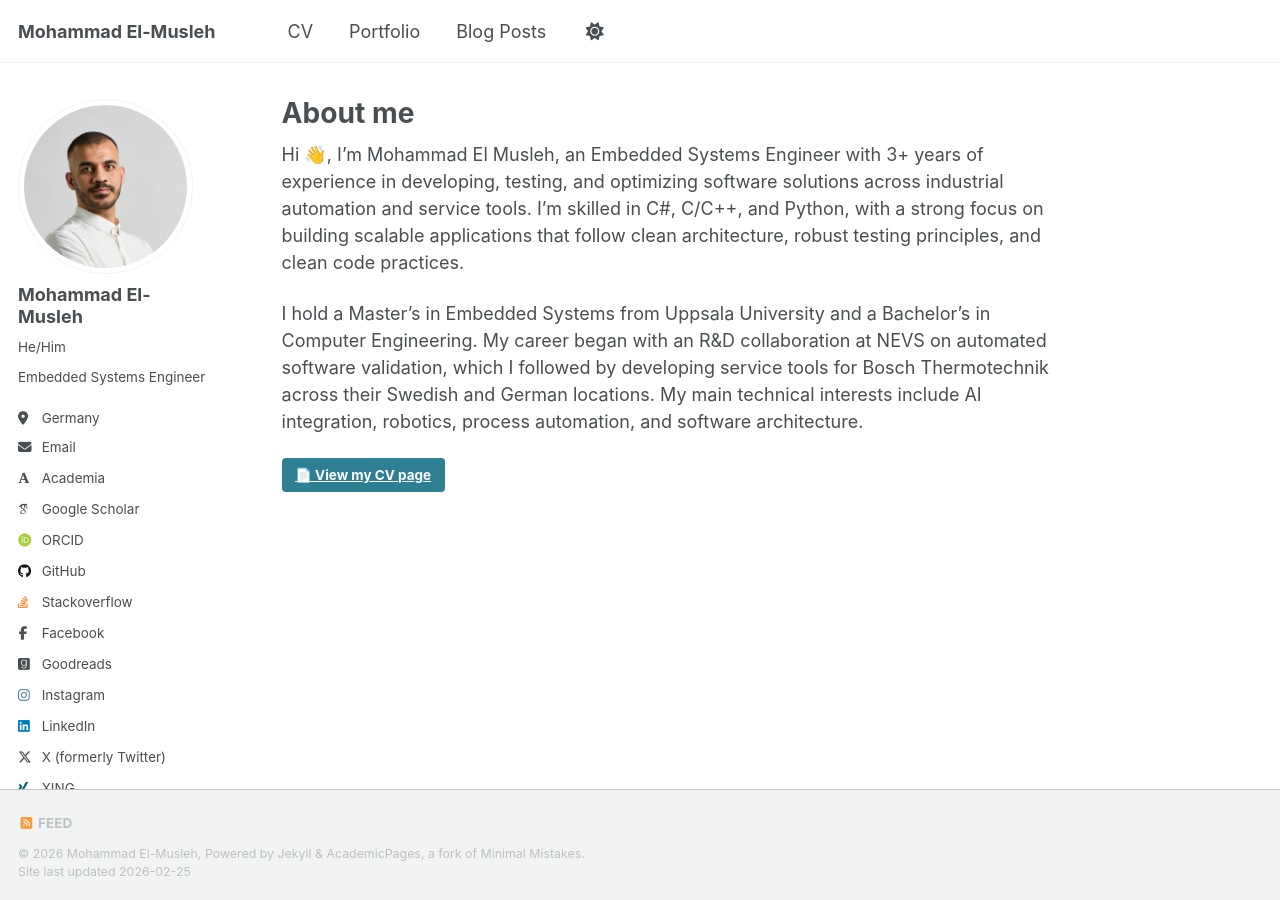
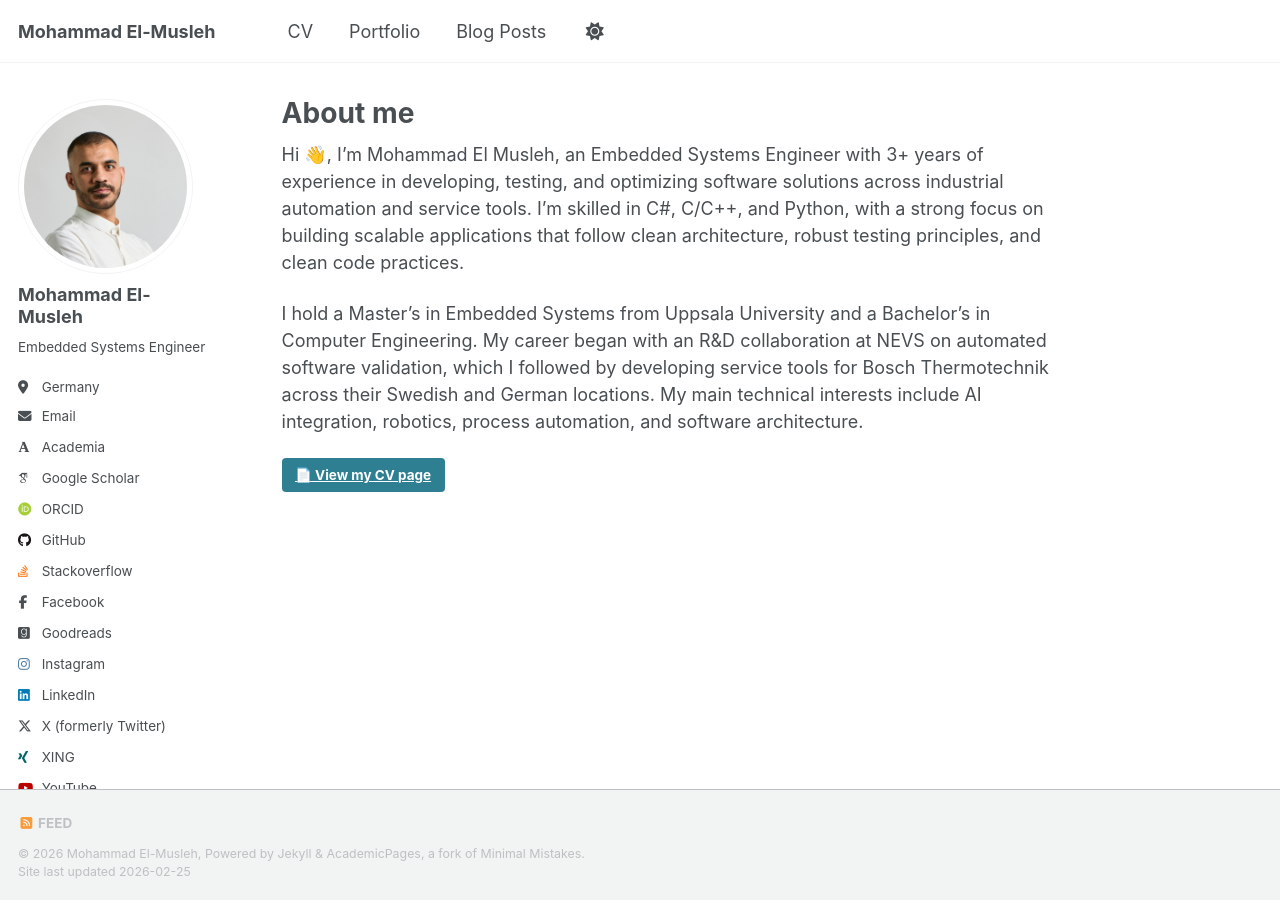
Before and after one commit to el-musleh/el-musleh.github.io, a Jekyll site: the page built from _pages/about.md, in a window 1280 px wide. Built offline with Jekyll 4.4.1, drawn with Linux system fonts in a browser that asks for light colours; some web fonts are replaced; a script that is not in the unit is left out.

Commit message:
feat(config): enable Google Analytics 4 and update site verification
- Enable Google Analytics 4 by changing provider from "false" to "google-analytics-4"
- Add quotes around Google site verification value for consistency
- Comment out author pronouns
- Add clarifying comment to tracking ID

```diff
--- a/_config.yml
+++ b/_config.yml
@@ -25,7 +25,7 @@ author:
   # Biographic information
   avatar           : "profile.png"
   name             : "Mohammad El-Musleh"
-  pronouns         : "He/Him"
+  pronouns         : # "He/Him"
   bio              : "Embedded Systems Engineer"
   location         : "Germany"
   employer         : # Name of the company or the institution
@@ -127,7 +127,7 @@ atom_feed:
 
 
 # SEO Related
-google-site-verification : google868e83e66ce36de9.html
+google-site-verification : "google868e83e66ce36de9.html"
 bing_site_verification   :
 alexa_site_verification  :
 yandex_site_verification :
@@ -152,10 +152,9 @@ social:
 
 # Analytics
 analytics:
-  provider               :  "false" # false (default), "google", "google-universal", "google-analytics-4", "custom"
+  provider               :  "google-analytics-4" # false (default), "google", "google-universal", "google-analytics-4", "custom"
   google:
-    tracking_id          :  "G-RWQTGQJJD9"
-
+    tracking_id          :  "G-RWQTGQJJD9" # Google Analytics 4 tracking ID
 
 # Reading Files
 include:
```
